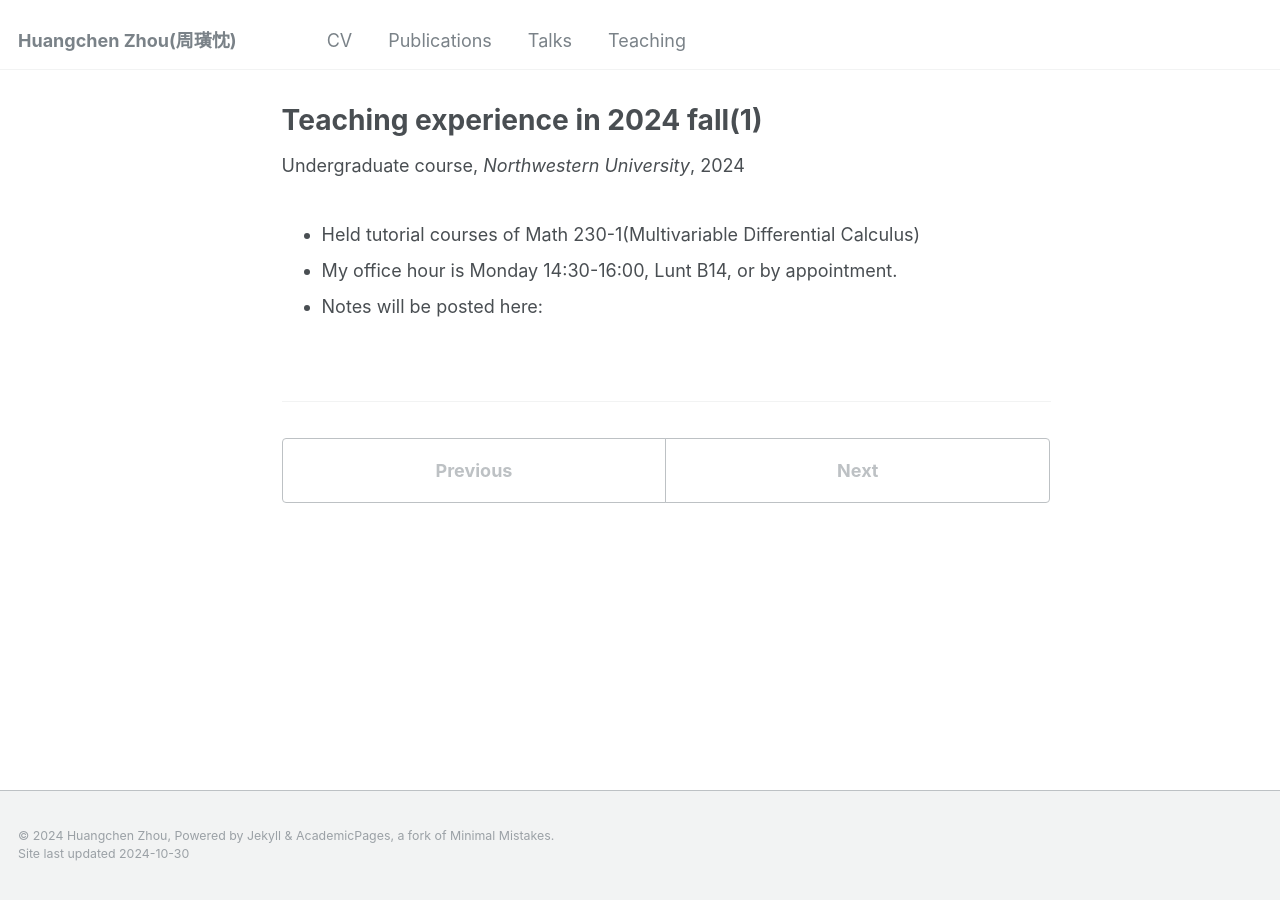
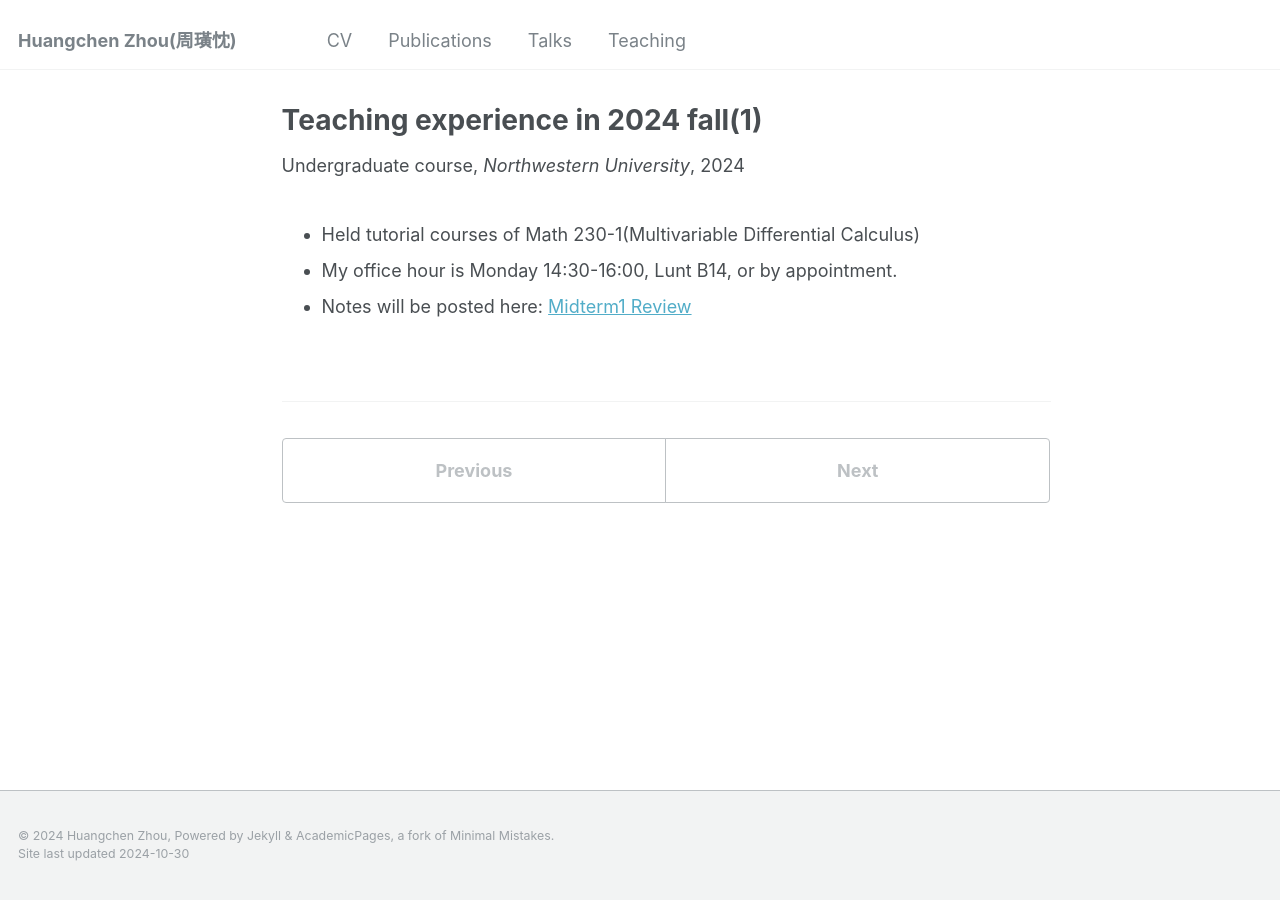
Before and after one commit to zhc515/zhc515.github.io, a Jekyll site: the page built from _teaching/2024-fall-teaching-1.md, in a window 1280 px wide. Built offline with Jekyll 4.4.1, drawn with Linux system fonts in a browser that asks for light colours.

Commit message:
Update 2024-fall-teaching-1.md

```diff
--- a/_teaching/2024-fall-teaching-1.md
+++ b/_teaching/2024-fall-teaching-1.md
@@ -11,3 +11,4 @@ location: "Evanston, US"
 - Held tutorial courses of Math 230-1(Multivariable Differential Calculus)
 - My office hour is Monday 14:30-16:00, Lunt B14, or by appointment.
 - Notes will be posted here:
+  [Midterm1 Review](http://zhc515.github.io/files/Math_230_mid1_review.pdf)
```
